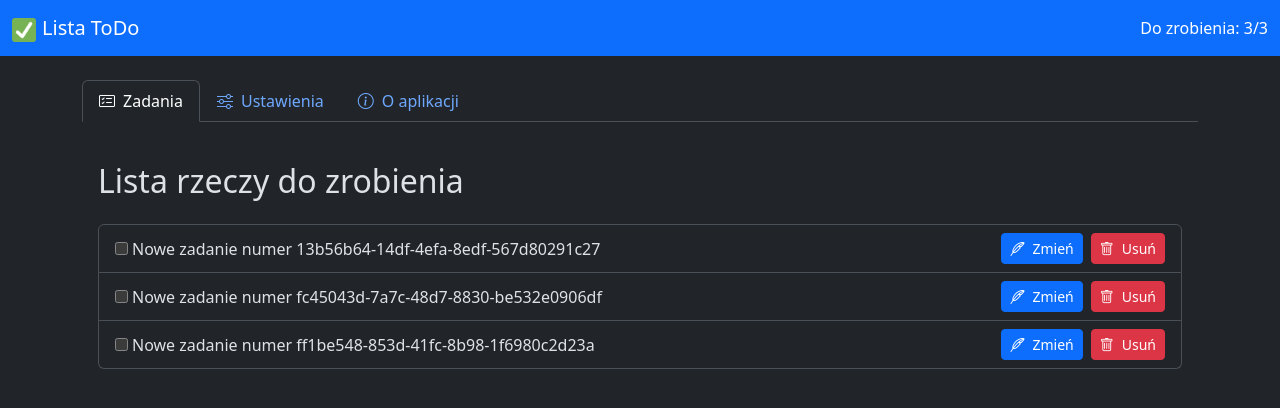
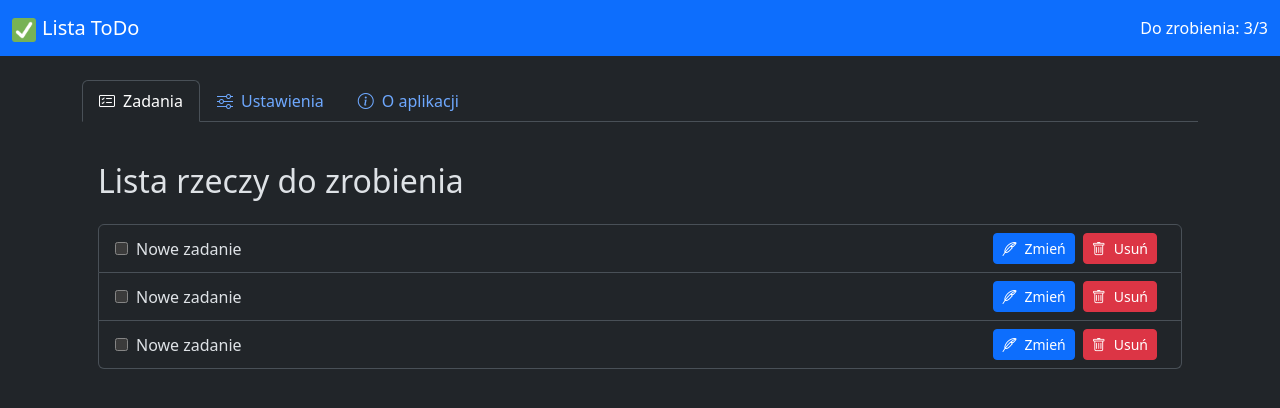
Before and after one commit to damjes/react-rozbudowane-todo, a React (Vite) app: page / in a window 1280 px wide. Shown: the top 408 px of the page. Built offline with nearby package versions, Linux system fonts and the light colour scheme.

Commit message:
Pojedyncze zadanie jest śliczne i funkcjonalne

```diff
--- a/src/komponenty/KomponentZadania.tsx
+++ b/src/komponenty/KomponentZadania.tsx
@@ -1,4 +1,4 @@
-import { useId } from 'react'
+import { useId, useState } from 'react'
 
 import type { Zadanie } from '../moduły/Zadanie'
 import type { Zmieniarka } from '../moduły/Zmieniarka'
@@ -11,15 +11,95 @@ function KomponentZadania(props: {
 }) {
 	const idCzekboksa = useId()
 
+	const [edycja, setEdycja] = useState<string | null>(null)
+	const [czyUsuwamy, setCzyUsuwamy] = useState(false)
+
 	const zadanie = props.zadanie
 
 	function wykonaj() {
 		props.zmieniarka(z => (z ? { ...z, wykonane: !z.wykonane } : undefined))
 	}
 
-	function edytujNazwę() {}
+	const klasaOpisu = zadanie.wykonane ? 'text-decoration-line-through' : ''
 
-	const klasaOpisu = zadanie.wykonane ? 'text-decoration-line-through' : ''
+	function zatwierdźEdycję() {
+		if (edycja !== null && edycja.trim() !== '') {
+			props.zmieniarka(z =>
+				z ? { ...z, treść: edycja.trim() } : undefined
+			)
+		} else {
+			return
+		}
+		setEdycja(null)
+	}
+
+	const edycjaZadania = (
+		<input
+			type='text'
+			className='d-inline-block me-2'
+			value={edycja ?? ''}
+			onChange={e => setEdycja(e.target.value)}
+			onKeyDown={e => {
+				if (e.key === 'Enter') {
+					zatwierdźEdycję()
+				}
+			}}
+			autoFocus
+		/>
+	)
+
+	const tekstZadania = (
+		<label htmlFor={idCzekboksa} className={klasaOpisu}>
+			{zadanie.treść}
+		</label>
+	)
+
+	const przyciskEdycji = (
+		<button
+			className='btn btn-primary btn-sm me-md-2 me-0'
+			onClick={() => setEdycja(zadanie.treść)}
+		>
+			<Ikonka nazwa='feather' opis='Zmień' />
+		</button>
+	)
+
+	const przyciskZatwierdzeniaEdycji = (
+		<button
+			className='btn btn-success btn-sm me-md-2 me-0'
+			onClick={zatwierdźEdycję}
+		>
+			<Ikonka nazwa='floppy' opis='Zapisz' />
+		</button>
+	)
+
+	const przyciskZatwierdzeniaUsuwania = (
+		<button
+			className='btn btn-warning btn-sm me-md-2 me-0'
+			onClick={() => props.zmieniarka(_ => undefined)}
+		>
+			<Ikonka nazwa='trash' opis='Na pewno usuń' />
+		</button>
+	)
+
+	const przyciskUsuwania = (
+		<button
+			className='btn btn-danger btn-sm me-md-2 me-0'
+			onClick={() => setCzyUsuwamy(true)}
+		>
+			<Ikonka nazwa='trash' opis='Usuń' />
+		</button>
+	)
+
+	const przyciskAnulowania = (
+		<button
+			className='btn btn-secondary btn-sm'
+			onClick={() => {
+				setEdycja(null), setCzyUsuwamy(false)
+			}}
+		>
+			<Ikonka nazwa='x-circle' opis='Anuluj' />
+		</button>
+	)
 
 	return (
 		<li className='list-group-item justify-content-between d-flex align-items-center'>
@@ -27,27 +107,19 @@ function KomponentZadania(props: {
 				<input
 					type='checkbox'
 					id={idCzekboksa}
-					className='me-1'
+					className='me-2'
 					checked={zadanie.wykonane}
 					onChange={wykonaj}
 				/>
-				<label htmlFor={idCzekboksa} className={klasaOpisu}>
-					{zadanie.treść} numer {zadanie.id}
-				</label>
+				{edycja ? edycjaZadania : tekstZadania}
 			</div>
-			<div>
-				<button
-					className='btn btn-primary btn-sm'
-					onClick={edytujNazwę}
-				>
-					<Ikonka nazwa='feather' opis='Zmień' />
-				</button>
-				<button
-					className='btn btn-danger btn-sm ms-2'
-					onClick={() => props.zmieniarka(_ => undefined)}
-				>
-					<Ikonka nazwa='trash' opis='Usuń' />
-				</button>
+			<div className='d-grid d-md-block gap-2'>
+				{edycja
+					? przyciskZatwierdzeniaEdycji
+					: czyUsuwamy
+					? przyciskZatwierdzeniaUsuwania
+					: przyciskEdycji}
+				{czyUsuwamy || edycja ? przyciskAnulowania : przyciskUsuwania}
 			</div>
 		</li>
 	)
```
